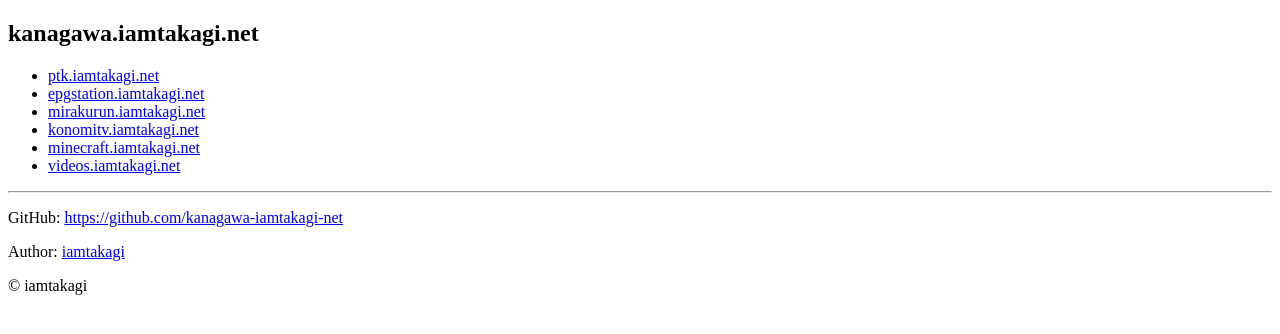
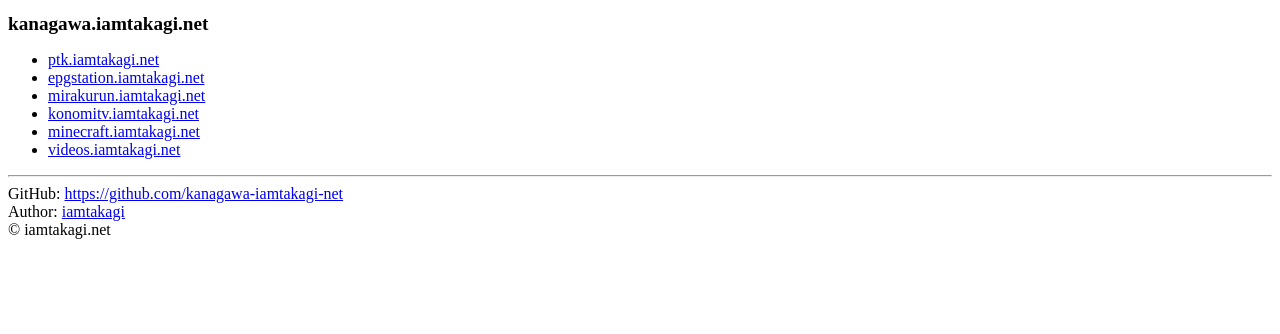
Before and after one commit to kanagawa-iamtakagi-net/public, a plain HTML site: page index.html in a window 1280 px wide. Drawn offline with Linux system fonts and the light colour scheme.

Commit message:
fix styles

```diff
--- a/index.html
+++ b/index.html
@@ -1,14 +1,16 @@
 <!DOCTYPE html>
 <html lang="ja">
+
 <head>
   <meta charset="UTF-8" />
   <title>kanagawa.iamtakagi.net</title>
 </head>
+
 <body>
+  <header>
+    <h1 style="font-size: 1.2rem;">kanagawa.iamtakagi.net</h1>
+  </header>
   <main>
-      <section>
-        <h1>kanagawa.iamtakagi.net</h1>
-      </section>
     <ul>
       <li>
         <a href="https://ptk.iamtakagi.net">ptk.iamtakagi.net</a>
@@ -31,18 +33,17 @@
     </ul>
   </main>
   <hr />
-    <footer>
-      <p>
+  <footer style="display:flex;flex-direction:column;">
+    <span>
       GitHub:
-        <a href="https://github.com/kanagawa-iamtakagi-net"
-          >https://github.com/kanagawa-iamtakagi-net</a
-        >
-      </p>
-      <p>
+      <a href="https://github.com/kanagawa-iamtakagi-net">https://github.com/kanagawa-iamtakagi-net</a>
+    </span>
+    <span>
       Author:
       <a href="https://github.com/iamtakagi">iamtakagi</a>
-      </p>
-      <p>© iamtakagi</p>
+    </span>
+    <span>© iamtakagi.net</span>
   </footer>
 </body>
+
 </html>
```
Lines whose indentation alone changed are shown as unchanged.
